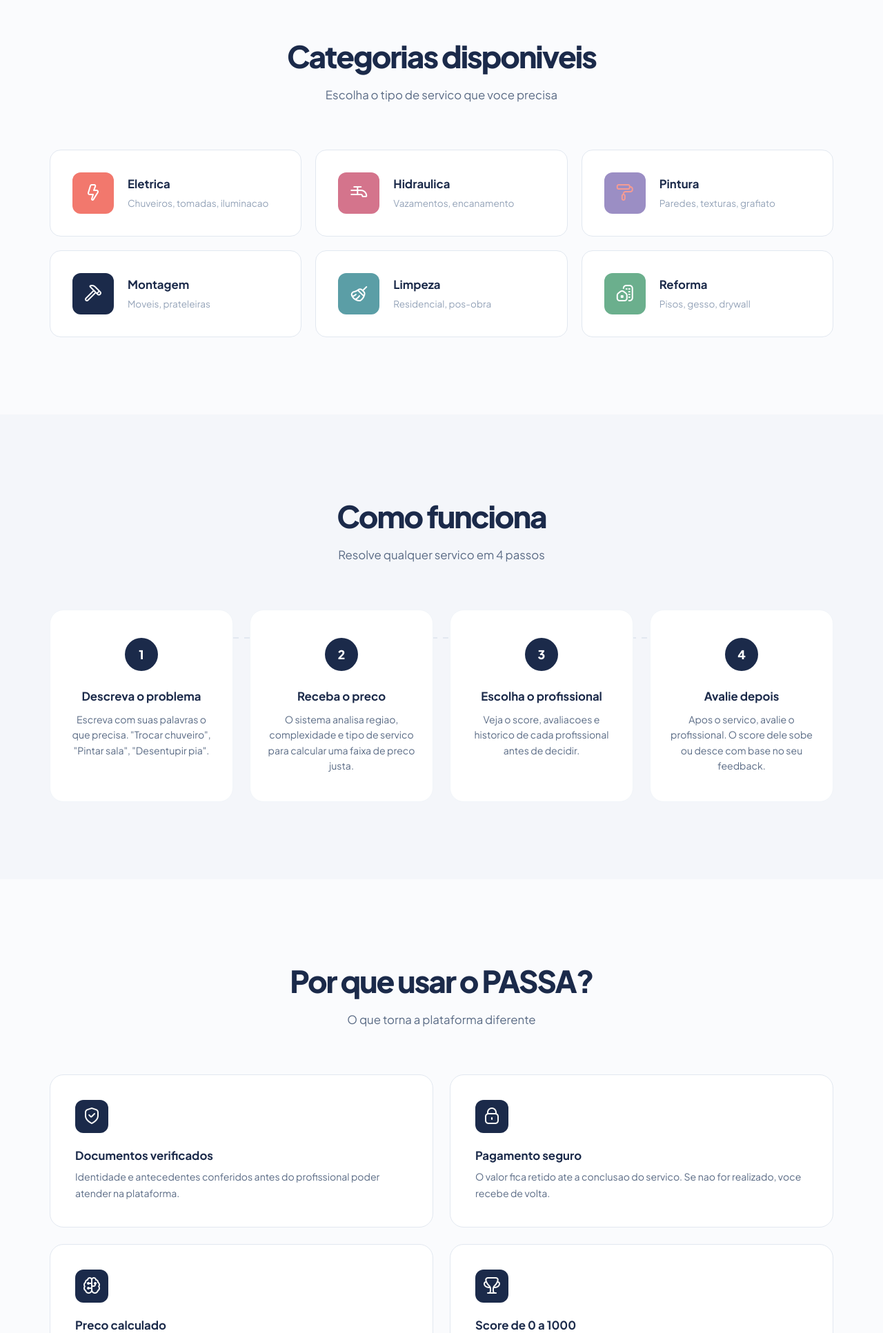
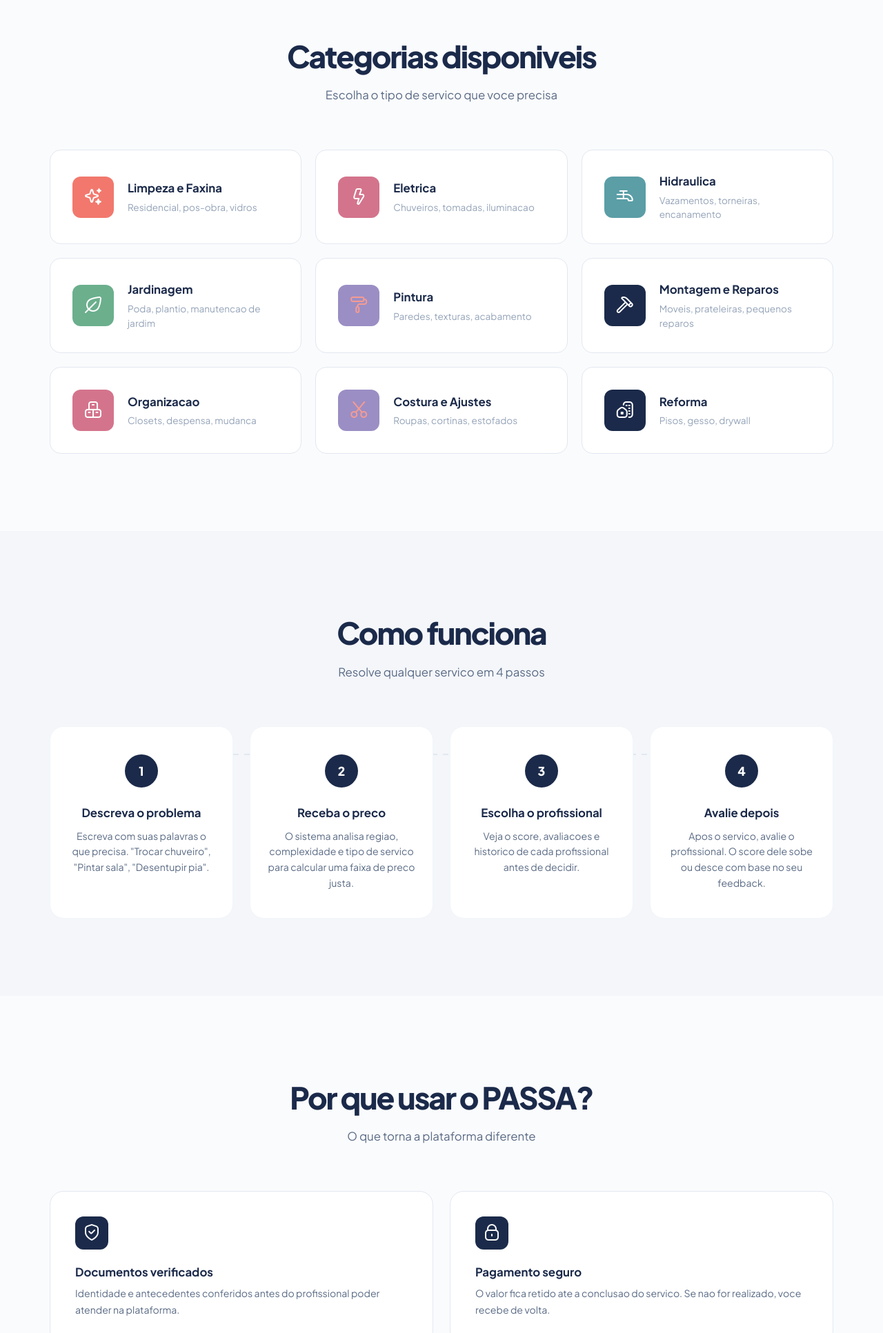
Before and after one commit to Xlonenzo/proscore, a FastAPI app: page / in a window 1280 px wide. Shown: the part 947-2880 px from the top of the page at 69% size. Run offline with FastAPI, Linux system fonts and the light colour scheme.

Commit message:
fix: cache bust CSS v10 + expand categories for home services
- Update style.css cache version from v9 to v10
- Add Jardinagem, Organizacao, Costura e Ajustes categories
- Rename Limpeza to "Limpeza e Faxina" (first position)
- Rename Montagem to "Montagem e Reparos"
- Update footer with new category links
- Reorder: daily home services first, construction-type last

Co-Authored-By: Claude Opus 4.6 <noreply@anthropic.com>

```diff
--- a/frontend/templates/base.html
+++ b/frontend/templates/base.html
@@ -10,7 +10,7 @@
     <link href="https://fonts.googleapis.com/css2?family=Plus+Jakarta+Sans:ital,wght@0,300;0,400;0,500;0,600;0,700;0,800&display=swap" rel="stylesheet">
     <link rel="stylesheet" href="https://cdn.jsdelivr.net/npm/@flaticon/flaticon-uicons@3.3.1/css/regular/rounded.css">
     <link rel="stylesheet" href="https://cdn.jsdelivr.net/npm/@flaticon/flaticon-uicons@3.3.1/css/solid/rounded.css">
-    <link rel="stylesheet" href="/static/css/style.css?v=9">
+    <link rel="stylesheet" href="/static/css/style.css?v=10">
 </head>
 <body>
     <a href="#main-content" class="skip-link">Ir para conteudo principal</a>
@@ -64,10 +64,10 @@
             </div>
             <div class="footer-col">
                 <h4>Servicos</h4>
+                <a href="/profissionais?cat=limpeza">Limpeza e Faxina</a>
                 <a href="/profissionais?cat=eletrica">Eletrica</a>
-                <a href="/profissionais?cat=hidraulica">Hidraulica</a>
-                <a href="/profissionais?cat=pintura">Pintura</a>
-                <a href="/profissionais?cat=reforma">Reforma</a>
+                <a href="/profissionais?cat=jardinagem">Jardinagem</a>
+                <a href="/profissionais?cat=organizacao">Organizacao</a>
             </div>
         </div>
         <div class="footer-bottom">
--- a/frontend/templates/index.html
+++ b/frontend/templates/index.html
@@ -180,8 +180,17 @@
     <p class="section-subtitle reveal reveal-delay-1">Escolha o tipo de servico que voce precisa</p>
 
     <div class="cat-grid">
-        <a href="/profissionais?cat=eletrica" class="cat-card reveal reveal-delay-1">
+        <a href="/profissionais?cat=limpeza" class="cat-card reveal reveal-delay-1">
             <div class="cat-icon orange" aria-hidden="true">
+                <i class="fi fi-rr-sparkles"></i>
+            </div>
+            <div>
+                <h3>Limpeza e Faxina</h3>
+                <p>Residencial, pos-obra, vidros</p>
+            </div>
+        </a>
+        <a href="/profissionais?cat=eletrica" class="cat-card reveal reveal-delay-2">
+            <div class="cat-icon coral" aria-hidden="true">
                 <i class="fi fi-rr-bolt"></i>
             </div>
             <div>
@@ -189,44 +198,62 @@
                 <p>Chuveiros, tomadas, iluminacao</p>
             </div>
         </a>
-        <a href="/profissionais?cat=hidraulica" class="cat-card reveal reveal-delay-2">
-            <div class="cat-icon coral" aria-hidden="true">
+        <a href="/profissionais?cat=hidraulica" class="cat-card reveal reveal-delay-3">
+            <div class="cat-icon teal" aria-hidden="true">
                 <i class="fi fi-rr-faucet-drip"></i>
             </div>
             <div>
                 <h3>Hidraulica</h3>
-                <p>Vazamentos, encanamento</p>
+                <p>Vazamentos, torneiras, encanamento</p>
             </div>
         </a>
-        <a href="/profissionais?cat=pintura" class="cat-card reveal reveal-delay-3">
+        <a href="/profissionais?cat=jardinagem" class="cat-card reveal reveal-delay-4">
+            <div class="cat-icon green" aria-hidden="true">
+                <i class="fi fi-rr-leaf"></i>
+            </div>
+            <div>
+                <h3>Jardinagem</h3>
+                <p>Poda, plantio, manutencao de jardim</p>
+            </div>
+        </a>
+        <a href="/profissionais?cat=pintura" class="cat-card reveal reveal-delay-5">
             <div class="cat-icon pink" aria-hidden="true">
                 <i class="fi fi-rr-paint-roller"></i>
             </div>
             <div>
                 <h3>Pintura</h3>
-                <p>Paredes, texturas, grafiato</p>
+                <p>Paredes, texturas, acabamento</p>
             </div>
         </a>
-        <a href="/profissionais?cat=montagem" class="cat-card reveal reveal-delay-4">
+        <a href="/profissionais?cat=montagem" class="cat-card reveal reveal-delay-6">
             <div class="cat-icon indigo" aria-hidden="true">
                 <i class="fi fi-rr-hammer"></i>
             </div>
             <div>
-                <h3>Montagem</h3>
-                <p>Moveis, prateleiras</p>
+                <h3>Montagem e Reparos</h3>
+                <p>Moveis, prateleiras, pequenos reparos</p>
             </div>
         </a>
-        <a href="/profissionais?cat=limpeza" class="cat-card reveal reveal-delay-5">
-            <div class="cat-icon teal" aria-hidden="true">
-                <i class="fi fi-rr-broom"></i>
+        <a href="/profissionais?cat=organizacao" class="cat-card reveal reveal-delay-1">
+            <div class="cat-icon coral" aria-hidden="true">
+                <i class="fi fi-rr-boxes"></i>
             </div>
             <div>
-                <h3>Limpeza</h3>
-                <p>Residencial, pos-obra</p>
+                <h3>Organizacao</h3>
+                <p>Closets, despensa, mudanca</p>
             </div>
         </a>
-        <a href="/profissionais?cat=reforma" class="cat-card reveal reveal-delay-6">
-            <div class="cat-icon green" aria-hidden="true">
+        <a href="/profissionais?cat=costura" class="cat-card reveal reveal-delay-2">
+            <div class="cat-icon pink" aria-hidden="true">
+                <i class="fi fi-rr-scissors"></i>
+            </div>
+            <div>
+                <h3>Costura e Ajustes</h3>
+                <p>Roupas, cortinas, estofados</p>
+            </div>
+        </a>
+        <a href="/profissionais?cat=reforma" class="cat-card reveal reveal-delay-3">
+            <div class="cat-icon indigo" aria-hidden="true">
                 <i class="fi fi-rr-house-building"></i>
             </div>
             <div>
```
